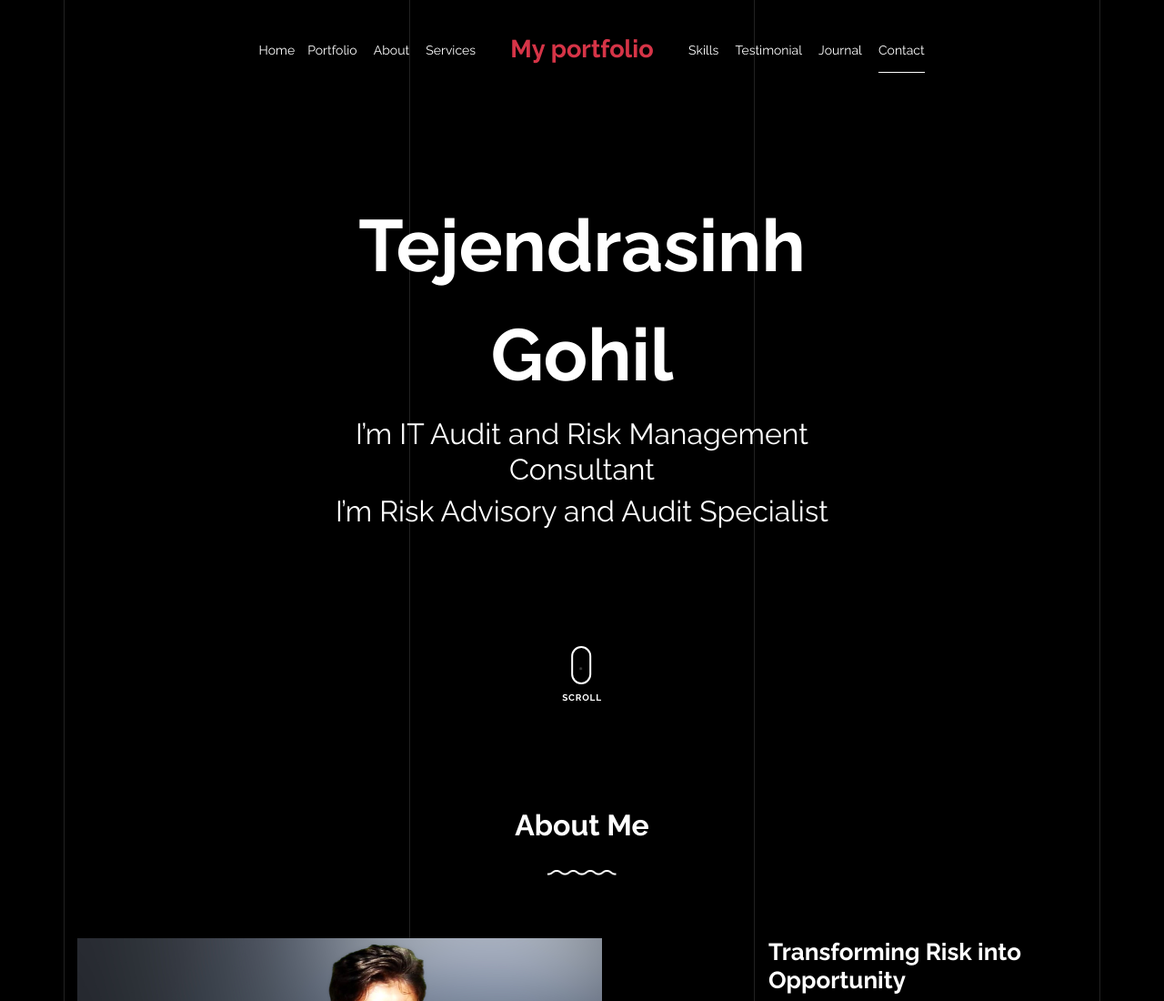
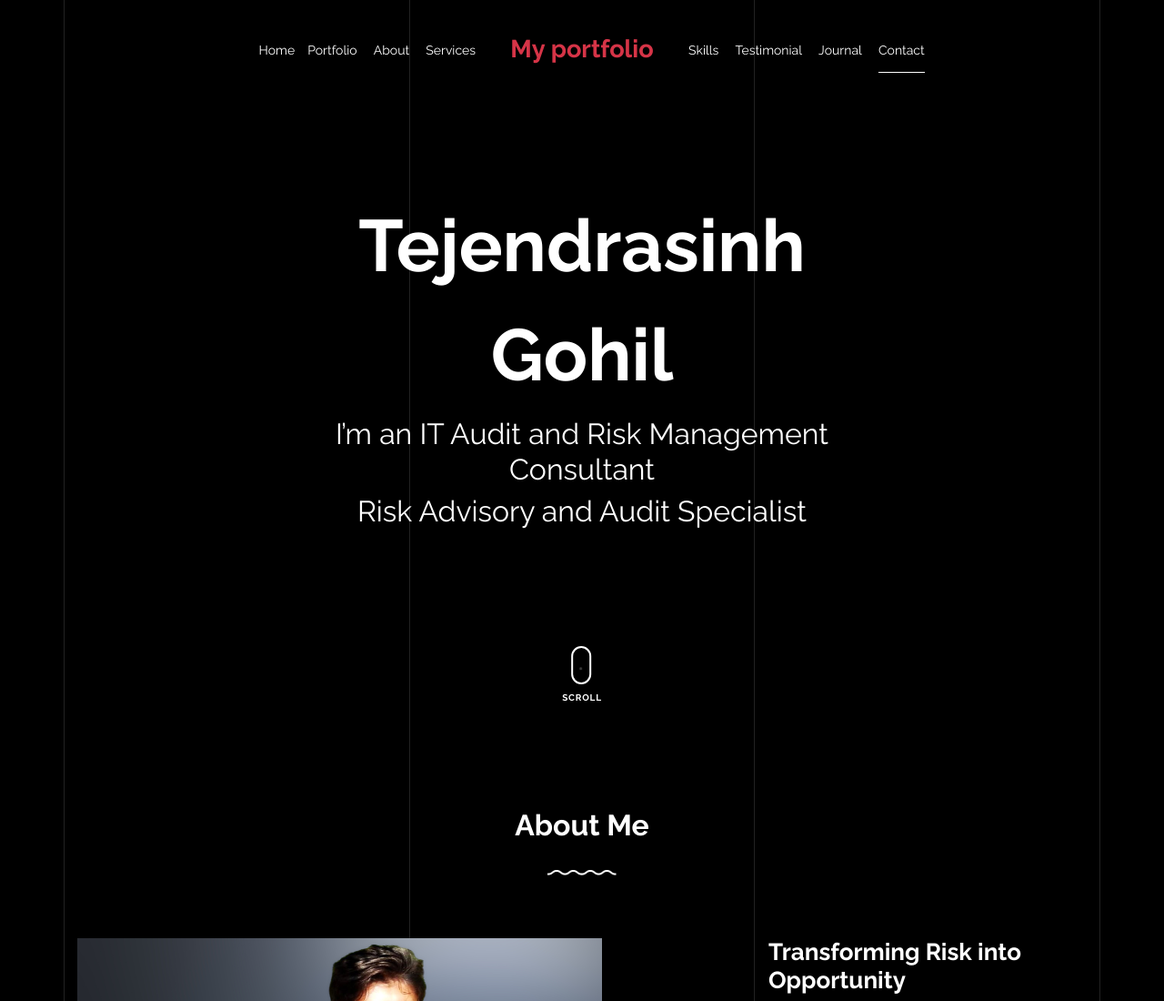
Before and after one commit to Tejendra201/Tej_My-Portfolio, a plain HTML site: page index.html in a window 1280 px wide. Shown: the top 1100 px of the page at 91% size. Drawn offline with nearby package versions, Linux system fonts and the light colour scheme; files whose address does not match are found by name.

Commit message:
Update Html file

```diff
--- a/index.html
+++ b/index.html
@@ -109,8 +109,8 @@
             <div class="col-md-7 mx-auto text-center">
               <h1 class="heading gsap-reveal-hero">Tejendrasinh Gohil</h1>
               <!-- <h2 >I’m<span class="subheading gsap-reveal-hero"></span></h2> -->
-              <h2 >I’m <span class="subheading gsap-reveal-hero"></span>IT Audit and Risk Management Consultant</h2>
-              <h2 >I’m <span class="subheading gsap-reveal-hero"></span>Risk Advisory and Audit Specialist </h2>
+              <h2 >I’m an <span class="subheading gsap-reveal-hero"></span>IT Audit and Risk Management Consultant</h2>
+              <h2 > <span class="subheading gsap-reveal-hero"></span>Risk Advisory and Audit Specialist </h2>
             </div>
 
           </div>
```
